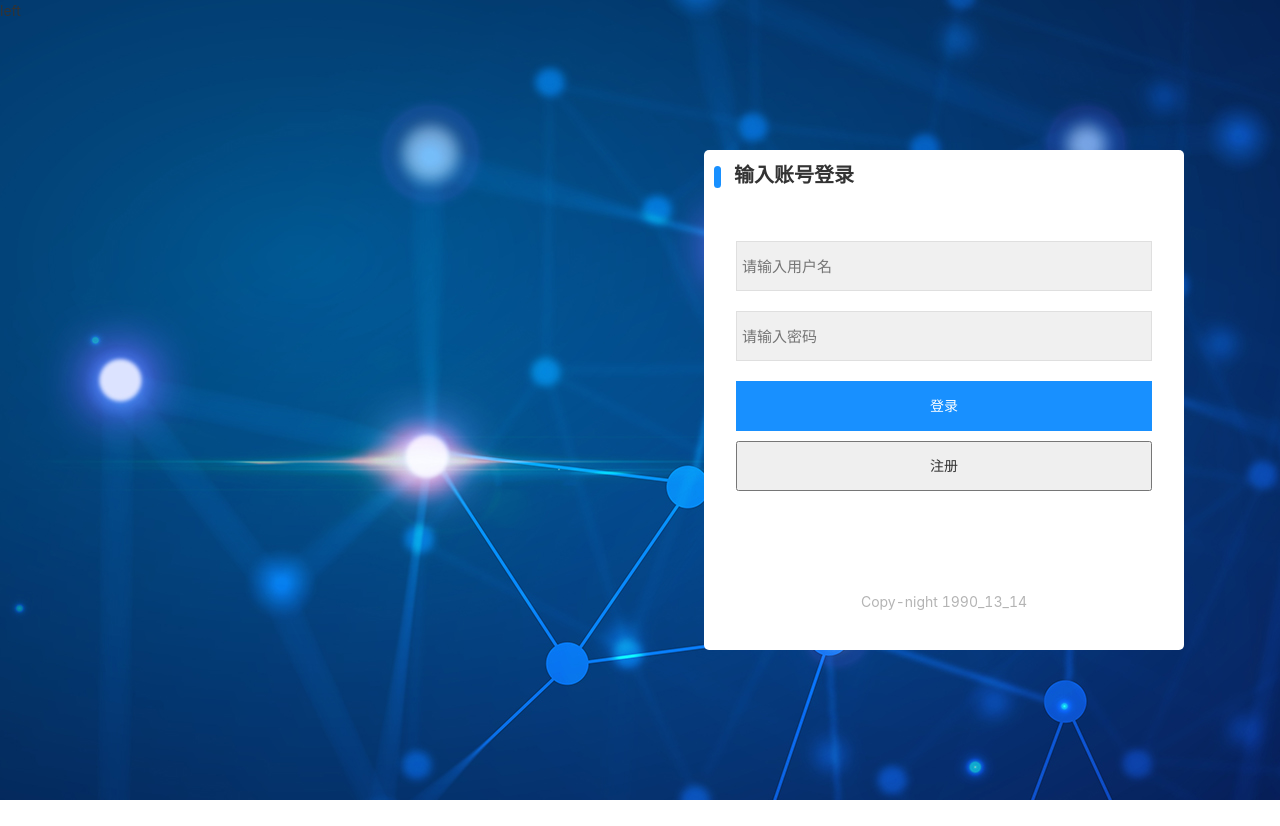
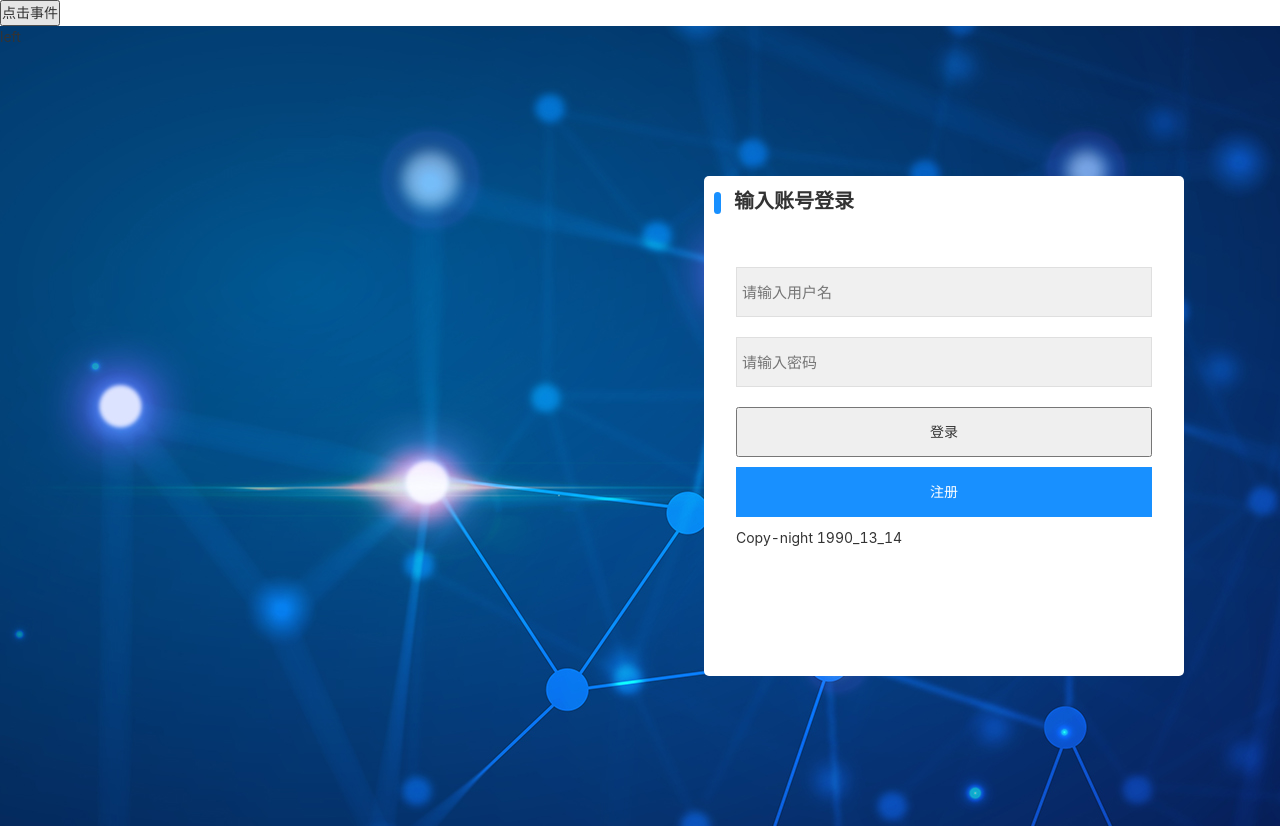
Before and after one commit to 18856521213/react_manage_prodect, a React (Create React App) app: page /login in a window 1280 px wide. Before the commit the page ends 800 px from the top, so only its background shows below. Built offline with nearby package versions, Linux system fonts and the light colour scheme.

Commit message:
添加全局状态管理

```diff
--- a/package.json
+++ b/package.json
@@ -14,6 +14,7 @@
     "react-dom": "^17.0.2",
     "react-router-dom": "^6.2.2",
     "react-scripts": "5.0.0",
+    "redux": "^4.1.2",
     "web-vitals": "^2.1.4"
   },
   "scripts": {
--- a/src/App.js
+++ b/src/App.js
@@ -1,10 +1,26 @@
+import {createContext, useState} from "react";
 import './App.css';
 import "../src/static/style/reset.css"
 import RouterList from "./router/index.js"
+import store from './store';
+export const AppContext = createContext();
 function App() {
+  const [flag, setFlag] = useState(true);
+  const changeHandle = () => {
+    if(flag) {
+      store.dispatch({type: "CHANGE_TOKEN", payload: "dsadasdadsada"})
+      setFlag(false)
+    }else{
+      store.dispatch({type: "CHANGE_TOKEN", payload: "dsadasdadsada"})
+      setFlag(true)
+    }
+  }
   return (
     <div className="App">
-      <RouterList></RouterList>
+      <button onClick={changeHandle}>点击事件</button>
+      <AppContext.Provider value={store}>
+        <RouterList />
+      </AppContext.Provider>
     </div>
   );
 }
--- a/src/router/index.js
+++ b/src/router/index.js
@@ -1,13 +1,23 @@
-import React from 'react';
+import React, {useContext, useState} from 'react';
 import {Routes, Route, Navigate} from "react-router-dom";
 import Login from "../views/login/index.jsx";
 import Home from "../views/home/index.jsx";
 import userManage from "./userManage.js";
-import DefaultPage from "../views/defaulePage/index.jsx"
+import DefaultPage from "../views/defaulePage/index.jsx";
+import { AppContext } from "../App.js"
 export const list = [
   userManage
 ]
 export default function RouterList() {
+  const context = useContext(AppContext);
+  const [token, setToken] = useState(context.getState().token);
+  console.log("router文件被执行了一次")
+  const unsubscribe = context.subscribe(() => {
+    console.log(context.getState())
+    setToken(context.getState().token);
+  })
+  console.log(unsubscribe)
+  if(token) {
     return (
       <>
         <Routes>
@@ -34,4 +44,14 @@ export default function RouterList() {
         </Routes>
       </>
     )
+  }else{
+    return (
+      <>
+        <Routes>
+          <Route path="login" element={<Login />}></Route>
+          <Route path="*" element={<Navigate to="/login" />}></Route>
+        </Routes>
+      </>
+    )
   }
+}
--- /dev/null
+++ b/src/store/index.js
@@ -0,0 +1,20 @@
+import { createStore } from "redux";
+
+let stateLocal = {
+  token: "dsadsad",
+  showLodding: false
+}
+
+const reducer = function(state = stateLocal, action) {
+  switch(action.type){
+    case "CHANGE_TOKEN":
+      return {...state, token: action.payload};
+    case "CHANGE_SHOWLODDING" :
+      return {...state, showLodding: action.payload};
+    default:
+      return state;
+  }
+
+}
+
+export default createStore(reducer)
--- a/src/views/defaulePage/index.jsx
+++ b/src/views/defaulePage/index.jsx
@@ -13,7 +13,7 @@ echarts.use([
 ]);
 
 export default function DefaulePage() {
-  const [contentList, setContentList] = useState([
+  const [contentList] = useState([
     {
       icon: <UsergroupAddOutlined style={{fontSize: 50, color: "#73c0de"}} />,
       name: "添加用户",
--- a/src/views/login/index.jsx
+++ b/src/views/login/index.jsx
@@ -1,7 +1,7 @@
 import {useState} from 'react'
 import style from "./index.module.css"
 import { useNavigate } from 'react-router-dom';
-import {message} from "antd"
+import {message} from "antd";
 export default function Login() {
   const navigate = useNavigate();
   const [username, setUsername] = useState("");
@@ -35,12 +35,14 @@ export default function Login() {
               <p>输入账号登录</p>
             </div>
             <div className={style.loginContent}>
-              <div className={style.username}>
-                <input type="text" value={username} name="username" placeholder='请输入用户名' onInput={valueChanage} />
-              </div>
-              <div className={style.password}>
-                <input type="password" value={password} name="password" placeholder='请输入密码' onInput={valueChanage}  />
-              </div>
+              <form action="#">
+                <div className={style.username}>
+                  <input type="text" autoComplete='off' value={username} name="username" placeholder='请输入用户名' onInput={valueChanage} />
+                </div>
+                <div className={style.password}>
+                  <input type="password" autoComplete='off' value={password} name="password" placeholder='请输入密码' onInput={valueChanage}  />
+                </div>
+              </form>
               <div>
                 <button onClick={login}>登录</button>
               </div>
```
Also changed, not shown: 1 other file (tests, documents, lock files or other folders). Lines whose indentation alone changed are shown as unchanged.
